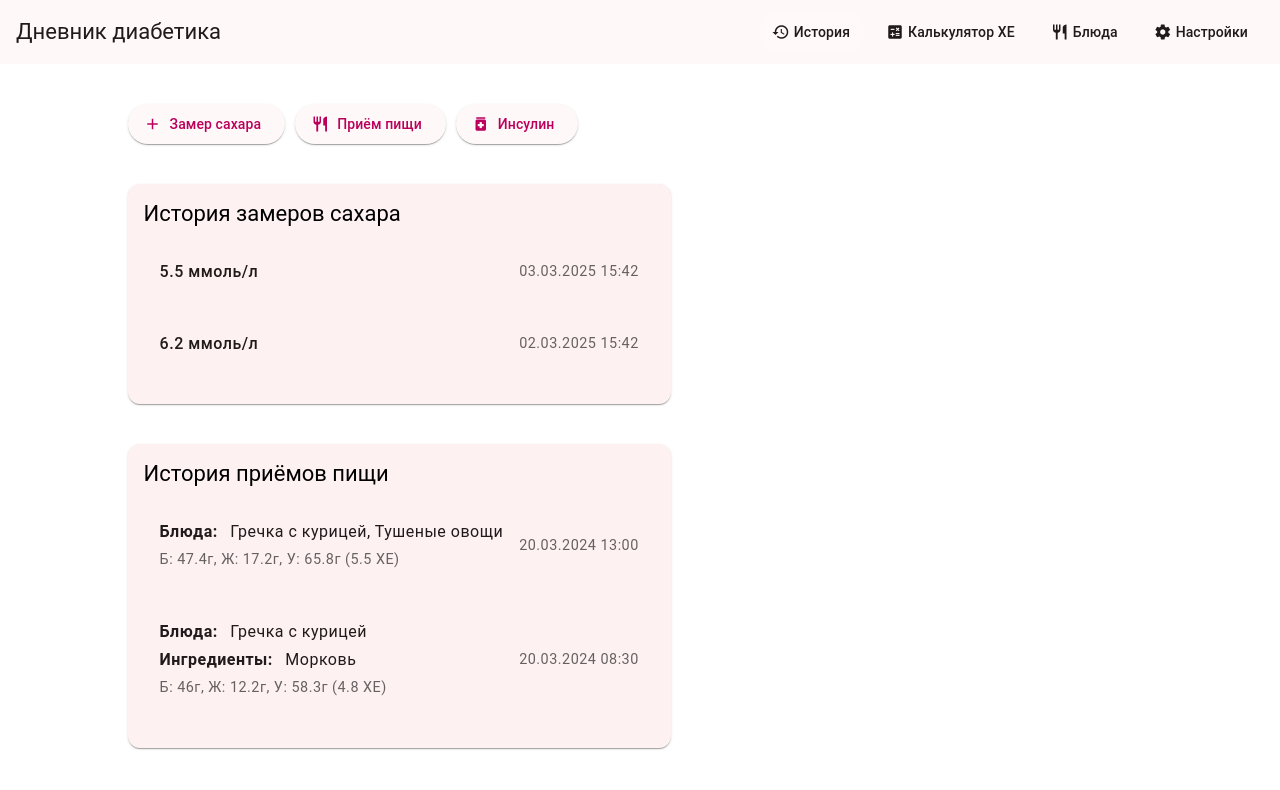
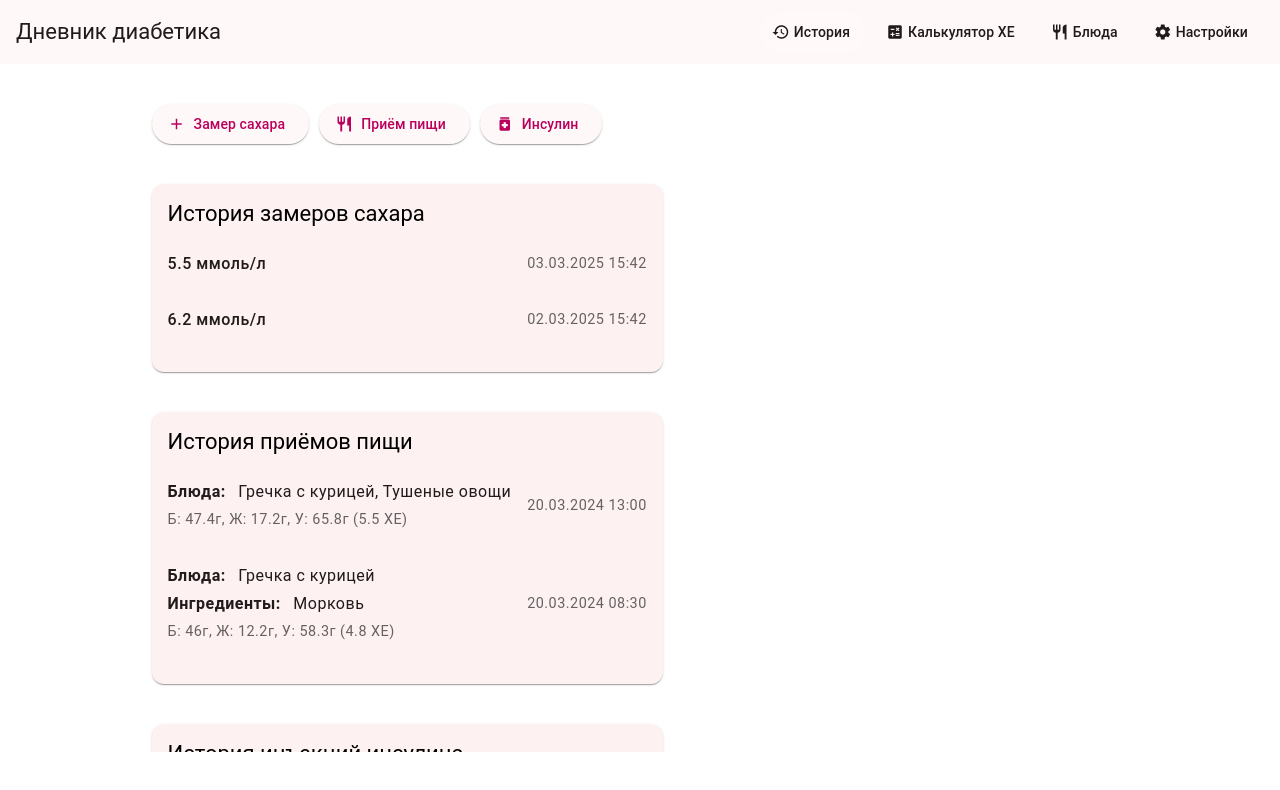
Before and after one commit to LifeForAuir/diabet-app, an Angular app: page /history in a window 1280 px wide. Shown: the top 790 px of the page. Built offline with nearby package versions, Linux system fonts and the light colour scheme.

Commit message:
Вынес карточку в отдельный компонент

```diff
--- a/src/app/components/dishes/dishes.component.html
+++ b/src/app/components/dishes/dishes.component.html
@@ -10,13 +10,8 @@
     </button>
   </div>
 
-  <mat-card>
-    <mat-card-header>
-      <mat-card-title>Сохранённые блюда</mat-card-title>
-    </mat-card-header>
-    <mat-card-content>
-      <mat-list>
-        <mat-list-item *ngFor="let dish of dishes">
+  <app-card title="Сохранённые блюда" [items]="dishes">
+    <ng-template #itemTemplate let-dish>
         <div class="dish-row">
             <span class="name">{{ dish.name }}</span>
             <span class="details">
@@ -25,18 +20,11 @@
                 У: {{ dish.totalCarbohydrates }}г
             </span>
         </div>
-        </mat-list-item>
-      </mat-list>
-    </mat-card-content>
-  </mat-card>
+    </ng-template>
+  </app-card>
 
-  <mat-card>
-    <mat-card-header>
-      <mat-card-title>Сохранённые ингредиенты</mat-card-title>
-    </mat-card-header>
-    <mat-card-content>
-      <mat-list>
-        <mat-list-item *ngFor="let ingredient of ingredients">
+  <app-card title="Сохранённые ингредиенты" [items]="ingredients">
+    <ng-template #itemTemplate let-ingredient>
         <div class="ingredient-row">
             <span class="name">{{ ingredient.name }}</span>
             <span class="details">
@@ -45,8 +33,6 @@
                 У: {{ ingredient.carbohydrates }}г
             </span>
         </div>
-        </mat-list-item>
-      </mat-list>
-    </mat-card-content>
-  </mat-card>
+    </ng-template>
+  </app-card>
 </div>
--- a/src/app/components/dishes/dishes.component.ts
+++ b/src/app/components/dishes/dishes.component.ts
@@ -9,6 +9,7 @@ import { DishDialogComponent } from '../dish-dialog/dish-dialog.component';
 import { DiabetesService } from '../../services/diabetes.service';
 import { Dish, Ingredient } from '../../interfaces/user.interface';
 import { IngredientDialogComponent } from '../ingredient-dialog/ingredient-dialog.component';
+import { CardComponent } from '../shared/card/card.component';
 
 @Component({
   selector: 'app-dishes',
@@ -21,7 +22,8 @@ import { IngredientDialogComponent } from '../ingredient-dialog/ingredient-dialo
     MatIconModule,
     MatDialogModule,
     MatCardModule,
-    MatListModule
+    MatListModule,
+    CardComponent
   ]
 })
 export class DishesComponent {
--- a/src/app/components/history/history.component.html
+++ b/src/app/components/history/history.component.html
@@ -18,33 +18,17 @@
     </button>
   </div>
 
-  <!-- Карточка с историей замеров сахара -->
-  <mat-card>
-    <mat-card-header>
-      <mat-card-title>История замеров сахара</mat-card-title>
-    </mat-card-header>
-    <mat-card-content>
-      <mat-list>
-        <!-- Список замеров сахара -->
-        <mat-list-item *ngFor="let record of glucoseRecords">
+  <app-card title="История замеров сахара" [items]="glucoseRecords">
+    <ng-template #itemTemplate let-record>
       <div class="record-row">
         <span class="value">{{ record.value }} ммоль/л</span>
         <span class="date">{{ record.datetime | date:'dd.MM.yyyy HH:mm' }}</span>
       </div>
-        </mat-list-item>
-      </mat-list>
-    </mat-card-content>
-  </mat-card>
+    </ng-template>
+  </app-card>
 
-  <!-- Карточка с историей приемов пищи -->
-  <mat-card>
-    <mat-card-header>
-      <mat-card-title>История приёмов пищи</mat-card-title>
-    </mat-card-header>
-    <mat-card-content>
-      <mat-list>
-        <!-- Список приемов пищи -->
-        <mat-list-item *ngFor="let record of mealRecords">
+  <app-card title="История приёмов пищи" [items]="mealRecords">
+    <ng-template #itemTemplate let-record>
       <div class="meal-row">
         <div class="meal-info">
           <div class="dishes" *ngIf="record.dishes.length > 0">
@@ -68,26 +52,15 @@
         </div>
         <span class="date">{{ record.datetime | date:'dd.MM.yyyy HH:mm' }}</span>
       </div>
-        </mat-list-item>
-      </mat-list>
-    </mat-card-content>
-  </mat-card>
+    </ng-template>
+  </app-card>
 
-  <!-- Карточка с историей инъекций инсулина -->
-  <mat-card>
-    <mat-card-header>
-      <mat-card-title>История инъекций инсулина</mat-card-title>
-    </mat-card-header>
-    <mat-card-content>
-      <mat-list>
-        <!-- Список инъекций инсулина -->
-        <mat-list-item *ngFor="let record of insulinRecords">
+  <app-card title="История инъекций инсулина" [items]="insulinRecords">
+    <ng-template #itemTemplate let-record>
       <div class="record-row">
         <span class="value">{{ record.units }} ЕД</span>
         <span class="date">{{ record.datetime | date:'dd.MM.yyyy HH:mm' }}</span>
       </div>
-        </mat-list-item>
-      </mat-list>
-    </mat-card-content>
-  </mat-card>
+    </ng-template>
+  </app-card>
 </div>
--- a/src/app/components/history/history.component.ts
+++ b/src/app/components/history/history.component.ts
@@ -10,6 +10,7 @@ import { GlucoseRecord, MealRecord, InsulinRecord } from '../../interfaces/user.
 import { GlucoseDialogComponent } from '../glucose-dialog/glucose-dialog.component';
 import { MealDialogComponent } from '../meal-dialog/meal-dialog.component';
 import { InsulinDialogComponent } from '../insulin-dialog/insulin-dialog.component';
+import { CardComponent } from '../shared/card/card.component';
 
 @Component({
   selector: 'app-history',
@@ -25,7 +26,8 @@ import { InsulinDialogComponent } from '../insulin-dialog/insulin-dialog.compone
     MatDialogModule,
     GlucoseDialogComponent,
     MealDialogComponent,
-    InsulinDialogComponent
+    InsulinDialogComponent,
+    CardComponent
   ]
 })
 export class HistoryComponent implements OnInit {
--- /dev/null
+++ b/src/app/components/shared/card/card.component.html
@@ -0,0 +1,13 @@
+<mat-card>
+  <mat-card-header>
+    <mat-card-title>{{ title }}</mat-card-title>
+  </mat-card-header>
+  <mat-card-content [class]="contentClass">
+    <mat-list class="card-list" *ngIf="items.length > 0">
+      <mat-list-item *ngFor="let item of items">
+        <ng-container *ngTemplateOutlet="itemTemplate; context: { $implicit: item }"></ng-container>
+      </mat-list-item>
+    </mat-list>
+    <ng-content></ng-content>
+  </mat-card-content>
+</mat-card>
--- /dev/null
+++ b/src/app/components/shared/card/card.component.scss
@@ -0,0 +1,8 @@
+mat-card {
+  margin-bottom: 20px;
+}
+
+.card-list mat-list-item {
+    height: auto; // Автоматическая высота для элементов списка
+    padding: 8px 0; // Добавляем отступы для лучшего визуального восприятия
+}
--- /dev/null
+++ b/src/app/components/shared/card/card.component.ts
@@ -0,0 +1,22 @@
+import { Component, Input, TemplateRef, ContentChild } from '@angular/core';
+import { CommonModule } from '@angular/common';
+import { MatCardModule } from '@angular/material/card';
+import { MatListModule } from '@angular/material/list';
+
+@Component({
+  selector: 'app-card',
+  templateUrl: './card.component.html',
+  styleUrls: ['./card.component.scss'],
+  standalone: true,
+  imports: [
+    CommonModule,
+    MatCardModule,
+    MatListModule
+  ]
+})
+export class CardComponent<T> {
+  @Input() title: string = '';
+  @Input() contentClass: string = '';
+  @Input() items: T[] = [];
+  @ContentChild('itemTemplate') itemTemplate!: TemplateRef<{ $implicit: T }>;
+}
```
Lines whose indentation alone changed are shown as unchanged.
